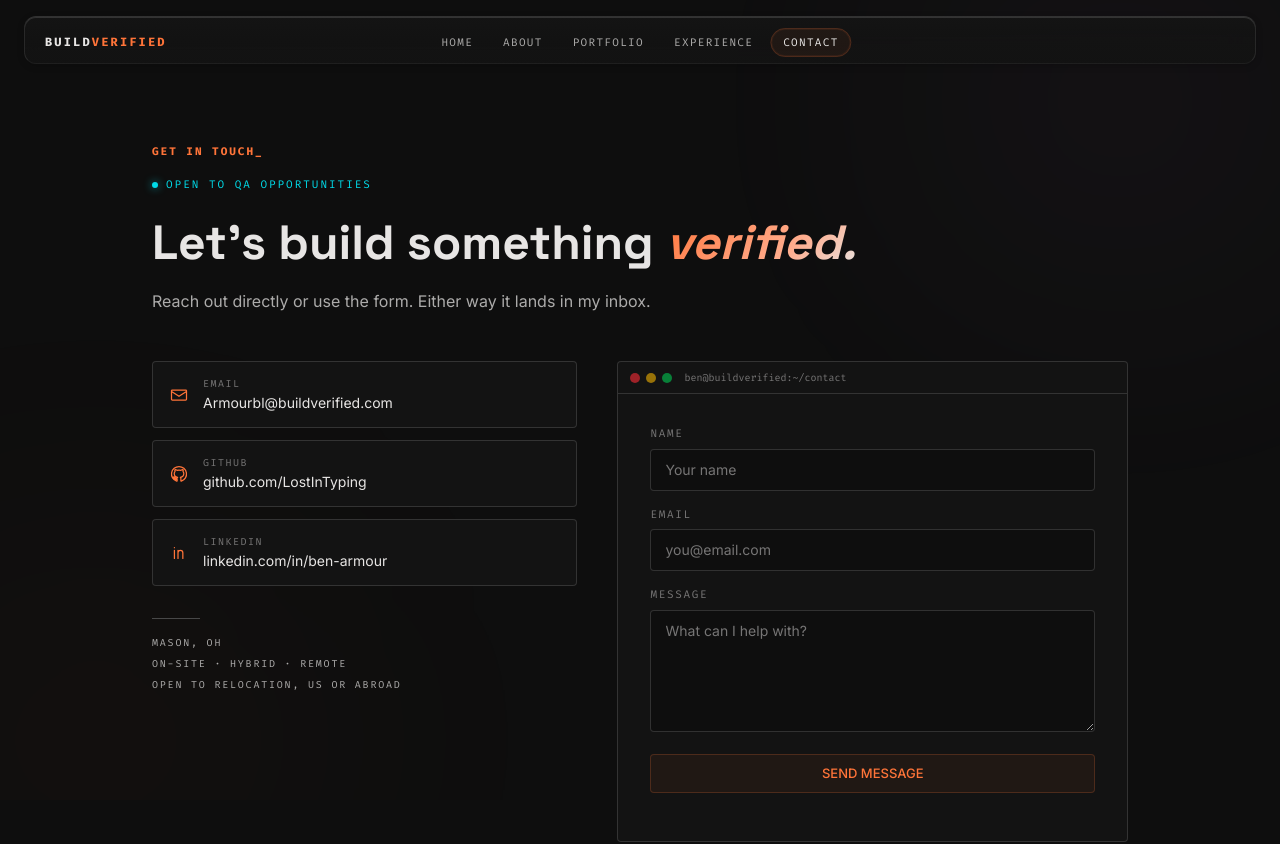
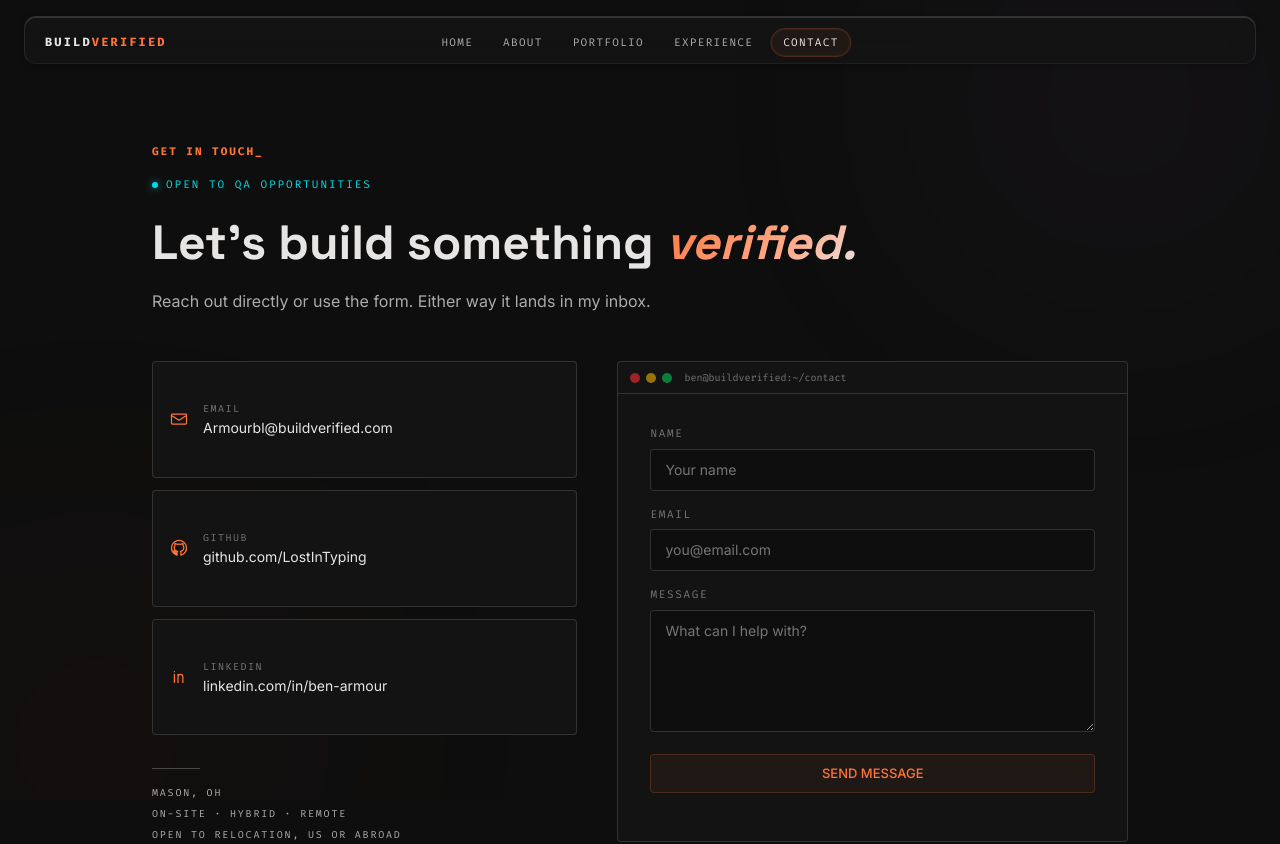
Before and after one commit to LostInTyping/BuildVerified, a Next.js app: page /contact in a window 1280 px wide. Shown: the top 844 px of the page. Built offline with nearby package versions, Linux system fonts and the light colour scheme.

Commit message:
fix(contact): balance rail column height against form panel

```diff
--- a/src/app/contact/page.tsx
+++ b/src/app/contact/page.tsx
@@ -71,16 +71,17 @@ export default function ContactPage() {
 
       <div className="mt-12 grid gap-10 md:grid-cols-[1fr_1.2fr]">
         {/* Contact rail */}
-        <SlideIn direction="left" delay={0.1}>
-          <ul className="space-y-3">
+        <SlideIn direction="left" delay={0.1} className="h-full">
+          <div className="flex h-full flex-col">
+            <ul className="flex flex-1 flex-col gap-3">
               {railItems.map((item) => (
-              <li key={item.label}>
+                <li key={item.label} className="flex flex-1">
                   <a
                     href={item.href}
                     {...(item.external
                       ? { target: "_blank", rel: "noopener noreferrer" }
                       : {})}
-                  className="expertise-tile group flex items-center gap-3.5 rounded-sm border border-border bg-bg-card px-4 py-3.5 transition-all duration-300 hover:-translate-y-1 hover:border-border-hover"
+                    className="expertise-tile group flex w-full items-center gap-3.5 rounded-sm border border-border bg-bg-card px-4 py-3.5 transition-all duration-300 hover:-translate-y-1 hover:border-border-hover"
                   >
                     <svg
                       viewBox="0 0 24 24"
@@ -116,6 +117,7 @@ export default function ContactPage() {
                 <p>open to relocation, US or abroad</p>
               </div>
             </div>
+          </div>
         </SlideIn>
 
         {/* Form panel */}
```
Lines whose indentation alone changed are shown as unchanged.
